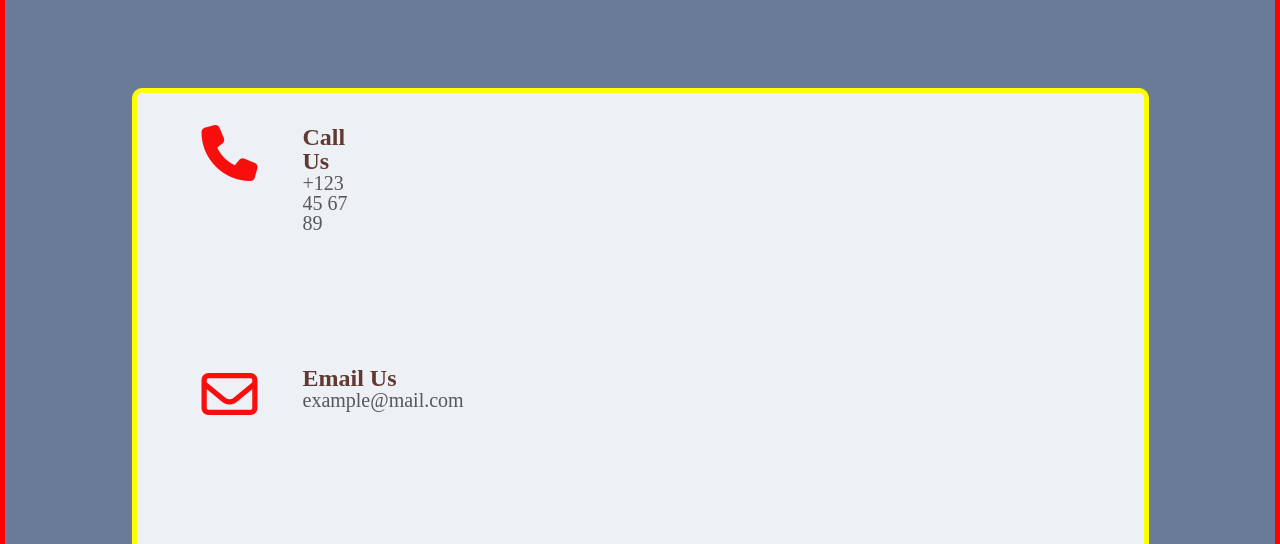
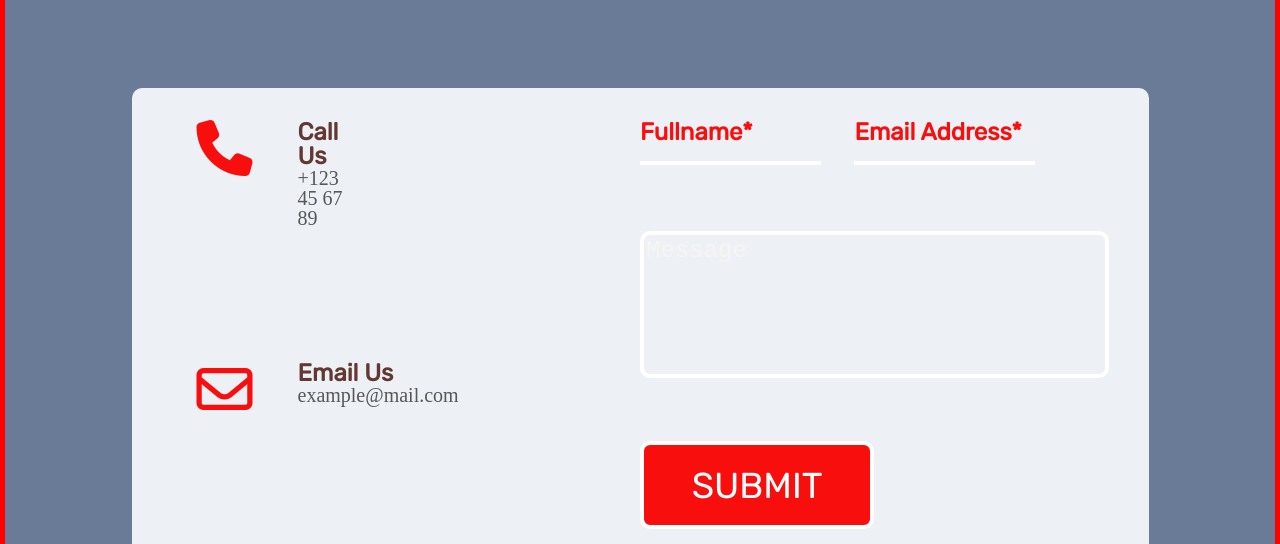
Before and after one commit to Mariam-Kldiashvili/Final, a plain HTML site: page contact.html in a window 1280 px wide. Shown: the part 106-650 px from the top of the page. Drawn offline with Linux system fonts and the light colour scheme.

Commit message:
add formdiv2

```diff
--- a/contact.html
+++ b/contact.html
@@ -51,12 +51,11 @@
 
                         <div>
                             <p class="contactext">Call Us</p>
-                            <p class="contactext2">+123 45 67  89</p>
+                            <p class="contactext2">+123 45 67 89</p>
                         </div>
 
 
                     </div>
-
 
                     <div class="maildiv">
 
@@ -73,12 +72,12 @@
 
                     </div>
 
-
-
-
                     <div class="addresdiv">
 
-                        <a href="https://www.google.com/maps/embed?pb=!1m18!1m12!1m3!1d2978.9112312531843!2d44.79238591576724!3d41.70085197923661!2m3!1f0!2f0!3f0!3m2!1i1024!2i768!4f13.1!3m3!1m2!1s0x40440cdd1af7ece7%3A0xa0647da208fff81e!2s30%20Shota%20Rustaveli%20Ave%2C%20T&#39;bilisi!5e0!3m2!1sen!2sge!4v1676660193347!5m2!1sen!2sge" width="400" height="300" style="border:0;" allowfullscreen="" loading="lazy" referrerpolicy="no-referrer-when-downgrade"></iframe></iframe><i class="fa-solid fa-location-pin"></i></a>
+                        <a href="https://www.google.com/maps/embed?pb=!1m18!1m12!1m3!1d2978.9112312531843!2d44.79238591576724!3d41.70085197923661!2m3!1f0!2f0!3f0!3m2!1i1024!2i768!4f13.1!3m3!1m2!1s0x40440cdd1af7ece7%3A0xa0647da208fff81e!2s30%20Shota%20Rustaveli%20Ave%2C%20T&#39;bilisi!5e0!3m2!1sen!2sge!4v1676660193347!5m2!1sen!2sge"
+                            width="400" height="300" style="border:0;" allowfullscreen="" loading="lazy"
+                            referrerpolicy="no-referrer-when-downgrade"></iframe></iframe><i
+                                class="fa-solid fa-location-pin"></i></a>
 
                         <div>
                             <p class="contactext">Address</p>
@@ -91,17 +90,46 @@
 
 
                     </div>
+                </div>
 
-                </div class="Formdiv2">
+
+
+
+                <div class="Formdiv2">
+
+                    <div class="infodiv">
+                        <div class="fullname">
+
+                            <label for="Name">Fullname*</label>
+
+                            <input type="text" id="Name" i>
+
+                        </div>
+
+                        <div class="mail">
+
+                            <label for="mail">Email Address*</label>
+
+                            <input type="text" id="mail" i>
+
+                        </div>
+
+
+                    </div>
+
+
+                    <div class="massage">
+                        <textarea name="Massage" id="Massage">Message</textarea>
+
+                    </div>
+
+
+                        <button>SUBMIT</button>
 
 
 
 
 
-
-
-
-                <div>
 
 
                 </div>
--- a/css/style.css
+++ b/css/style.css
@@ -290,9 +290,12 @@ main {
 form {
     width: 90%;
     margin: 0 auto;
-    border: 5px solid yellow;
+    /* border: 5px solid yellow; */
     background-color: #EDF0F5;
     border-radius: 10px;
+    display: flex;
+    justify-content: space-between;
+
 }
 
 .Formdiv1 {
@@ -322,14 +325,15 @@ form {
 
 }
 
-.contactext{
-    color:#623932;
-    font-size:1.5rem;
+.contactext {
+    color: #623932;
+    font-size: 1.5rem;
     font-weight: 700;
+    font-family: 'Rubik';
 
 }
 
-.contactext2{
+.contactext2 {
 
     color: #000000A3;
     font-size: 1.25rem;
@@ -337,25 +341,82 @@ form {
 
 }
 
-.fa-phone{
+.fa-phone {
     font-size: 3.5rem;
     color: #F90E0E;
 
 
 }
+
 /* .fa-phone :hover{
     background-color: #9EAEC5;
     box-shadow: 10% 15% rgb(255, 0, 0, 0);
 } */
 
-.fa-envelope{
+.fa-envelope {
     font-size: 3.5rem;
     color: #F90E0E;
 
 }
 
-.fa-location-pin{
+.fa-location-pin {
     font-size: 3.5rem;
     color: #F90E0E;
 
 }
+
+.Formdiv2 {
+    padding: 32px 40px 35px 0;
+    width: 50%;
+    /* border: 3px solid black; */
+    display: flex;
+    flex-direction: column;
+
+}
+
+.infodiv {
+    display: flex;
+    justify-content: space-between;
+    align-items: center;
+    margin-bottom: 66px;
+
+}
+
+label {
+    color: #F90E0E;
+    font-size: 1.5rem;
+    font-weight: 700;
+    font-family: 'Rubik';
+}
+
+input{
+    border: none;
+    border-bottom: 4px solid #FFFFFF;
+    background-color: transparent;
+}
+
+textarea {
+
+    width: 100%;
+    height: 147px;
+    resize: none;
+    font-size: 1.5rem;
+    color: #F6F5F2;
+    font-weight: 300;
+    background-color: #EDF0F5;
+    border: 4px solid white;
+    border-radius: 10px;
+
+}
+
+button{
+    width: 50%;
+    height: 88px;
+    margin-top: 60px;
+    background-color: #F90E0E;
+    color: #FFFFFF;
+    border: 4px solid white;
+    border-radius: 10px;
+    font-size: 2.25rem;
+    font-family: 'Rubik';
+}
```
